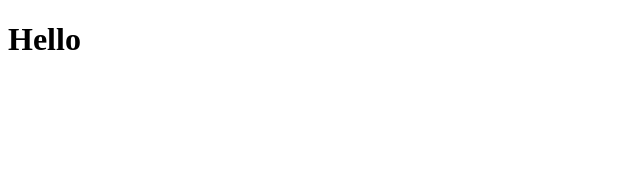
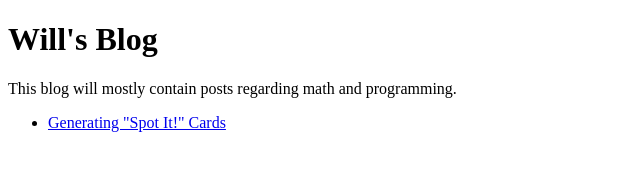
Before and after one commit to wsdavenport/wsdavenport.github.io, a plain HTML site: page index.html in a window 1280 px wide. Shown: the whole page, without its empty margins (0-640 px from the left). Drawn offline with Linux system fonts and the light colour scheme.

Commit message:
Linked spot it to index

```diff
--- a/index.html
+++ b/index.html
@@ -5,6 +5,10 @@
     </head>
 
     <body>
-        <h1>Hello</h1>
+        <h1>Will's Blog</h1>
+        <p>This blog will mostly contain posts regarding math and programming.</p>
+        <ul>
+            <li><a href="/pages/spot_it.html">Generating "Spot It!" Cards</a></li>
+        </ul>
     </body>
 </html>
```
